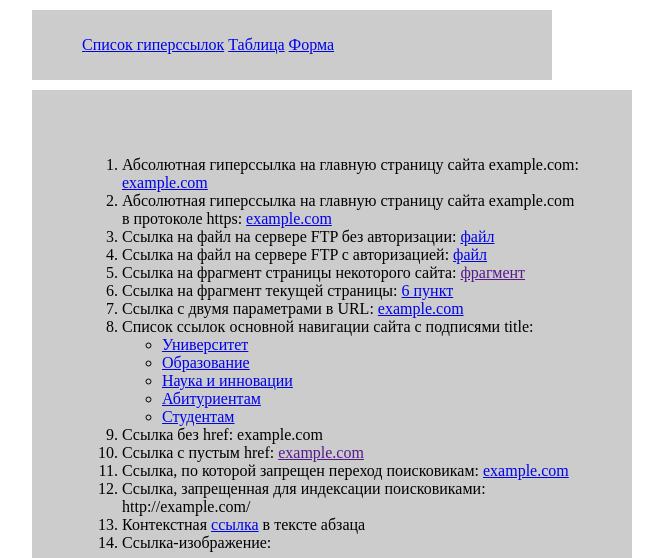
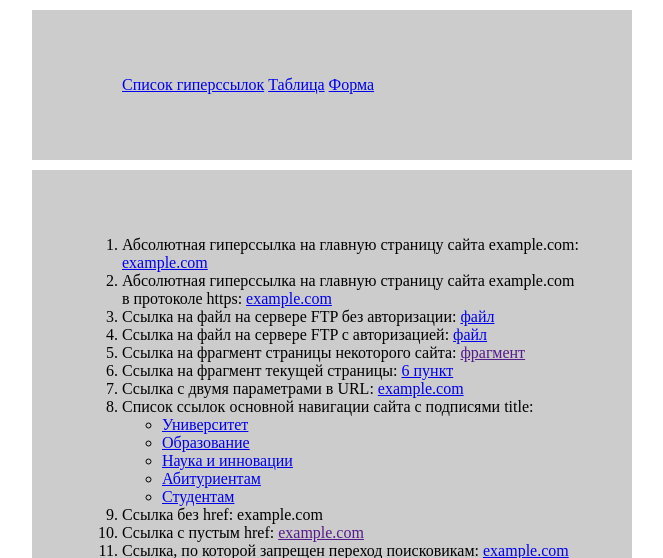
Before and after one commit to NikitaDemyanenko1922/nikitademyanenko1922.github.com, a PHP site: page /index2.html in a window 1280 px wide. Shown: the part 148-706 px from the top of the page, without its empty margins (228-891 px from the left). Run offline with PHP 8.4, Linux system fonts and the light colour scheme.

Commit message:
Update style.css

```diff
--- a/style.css
+++ b/style.css
@@ -29,7 +29,7 @@
     background-color: #ccc;
     margin: 10px;
     margin-left: 100px;
-    padding: 10px;
+    padding: 50px;
 }
 
 #links {
```
